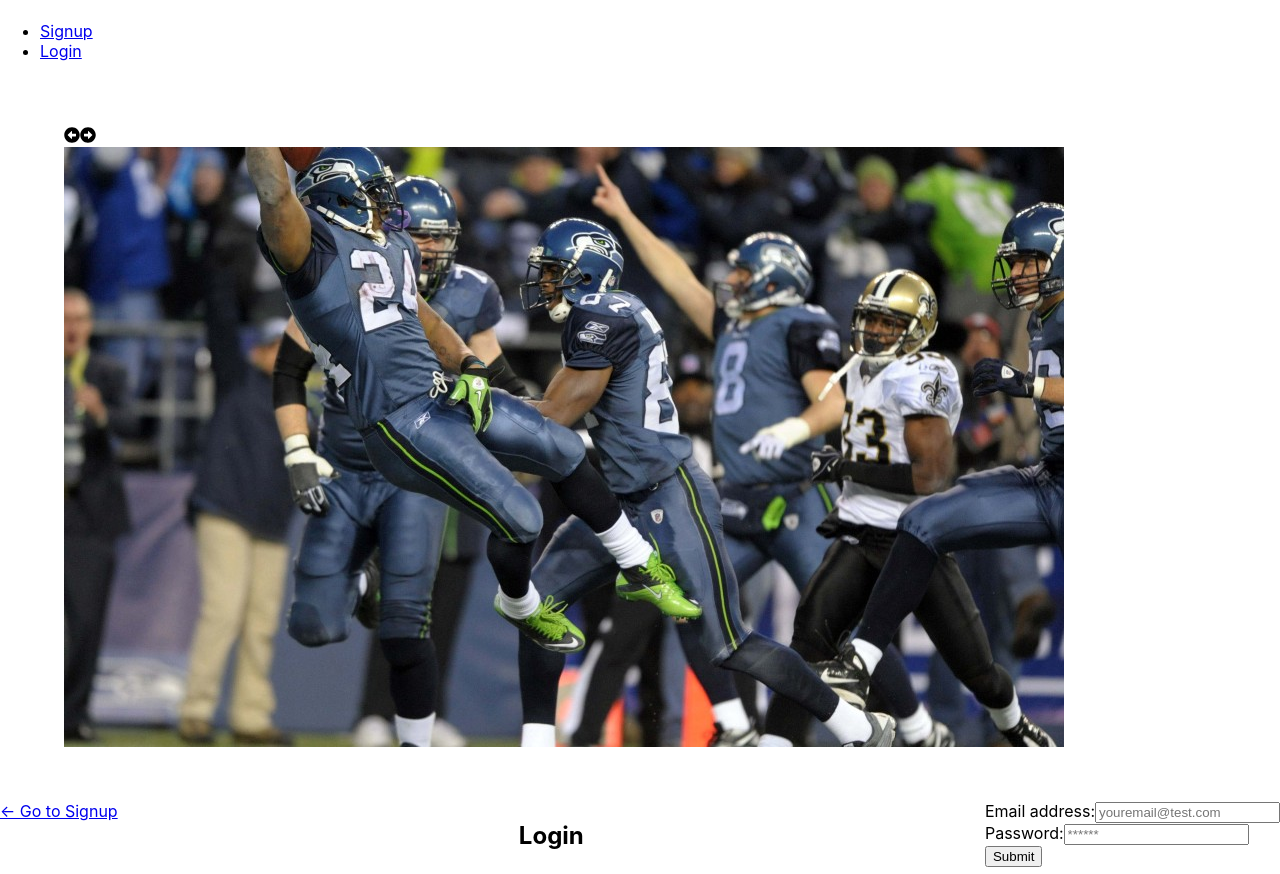
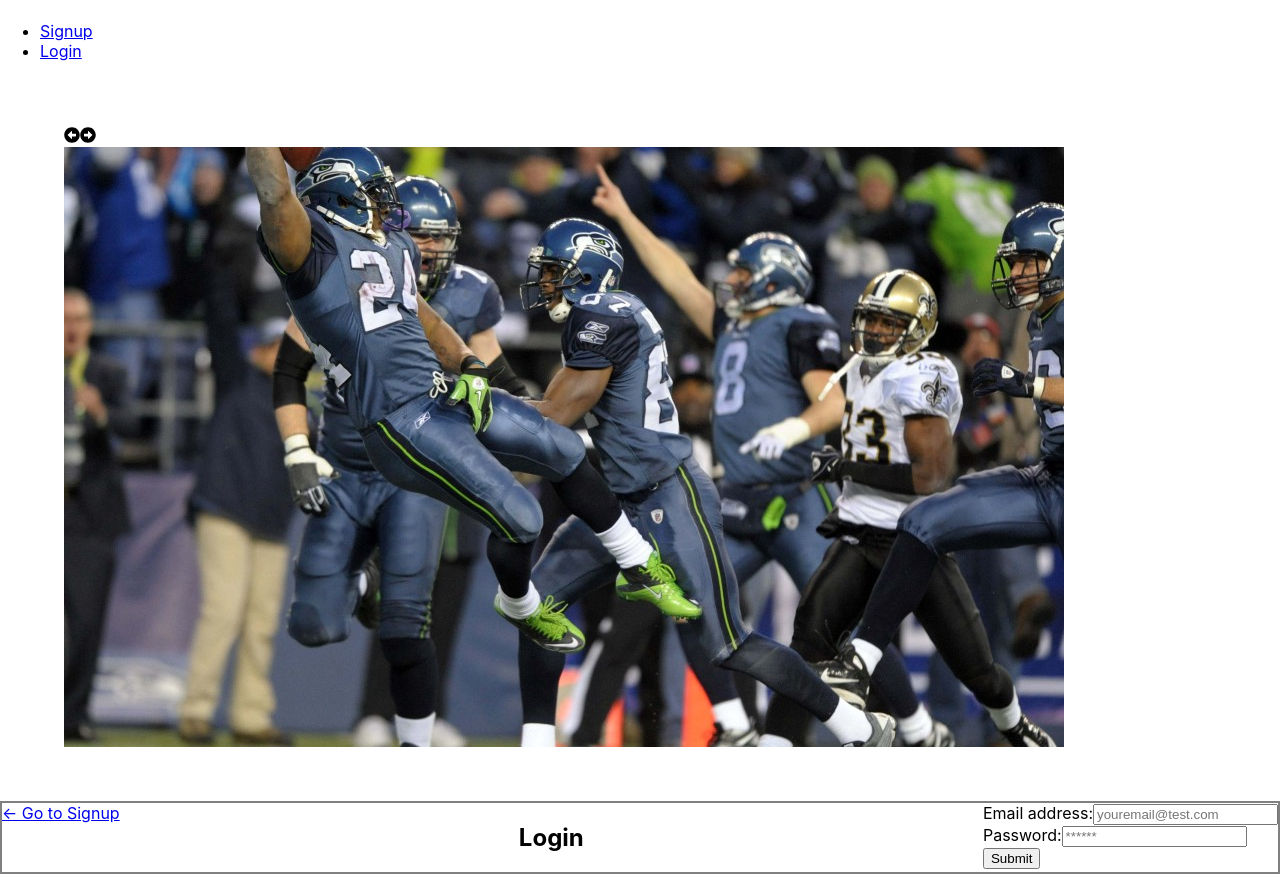
Before and after one commit to calvinjdonner/fantasy-football-app, a React (Create React App) app in the folder client/: page /login in a window 1280 px wide. Built offline with nearby package versions, Linux system fonts and the light colour scheme.

Commit message:
borders around schedule

```diff
--- a/client/package.json
+++ b/client/package.json
@@ -13,6 +13,7 @@
     "jwt-decode": "^2.2.0",
     "react": "^16.13.1",
     "react-dom": "^16.13.1",
+    "react-responsive-carousel": "^3.2.22",
     "react-router-dom": "^5.1.2",
     "react-scripts": "3.4.1",
     "react-toggle": "^4.1.2"
--- a/client/src/index.css
+++ b/client/src/index.css
@@ -48,9 +48,18 @@ code {
   justify-content: space-between;
   top: 0;
   bottom: 0;
+  border: 2px solid gray;
 }
 
 .container p {
   display:flex;
   margin: 10px;
+  padding: 5px;
 }
+
+/* .App main {
+  display: flex;
+  flex-wrap: wrap;
+  width: 50px;
+  height: 50px;
+} */
--- a/package.json
+++ b/package.json
@@ -20,6 +20,7 @@
     "apollo-server-express": "^3.6.1",
     "axios": "^0.24.0",
     "react-icons": "^4.3.1",
+    "react-responsive-carousel": "^3.2.22",
     "react-toggle": "^4.1.2"
   }
 }
```
Also changed, not shown: 2 other files (tests, documents, lock files or other folders).
